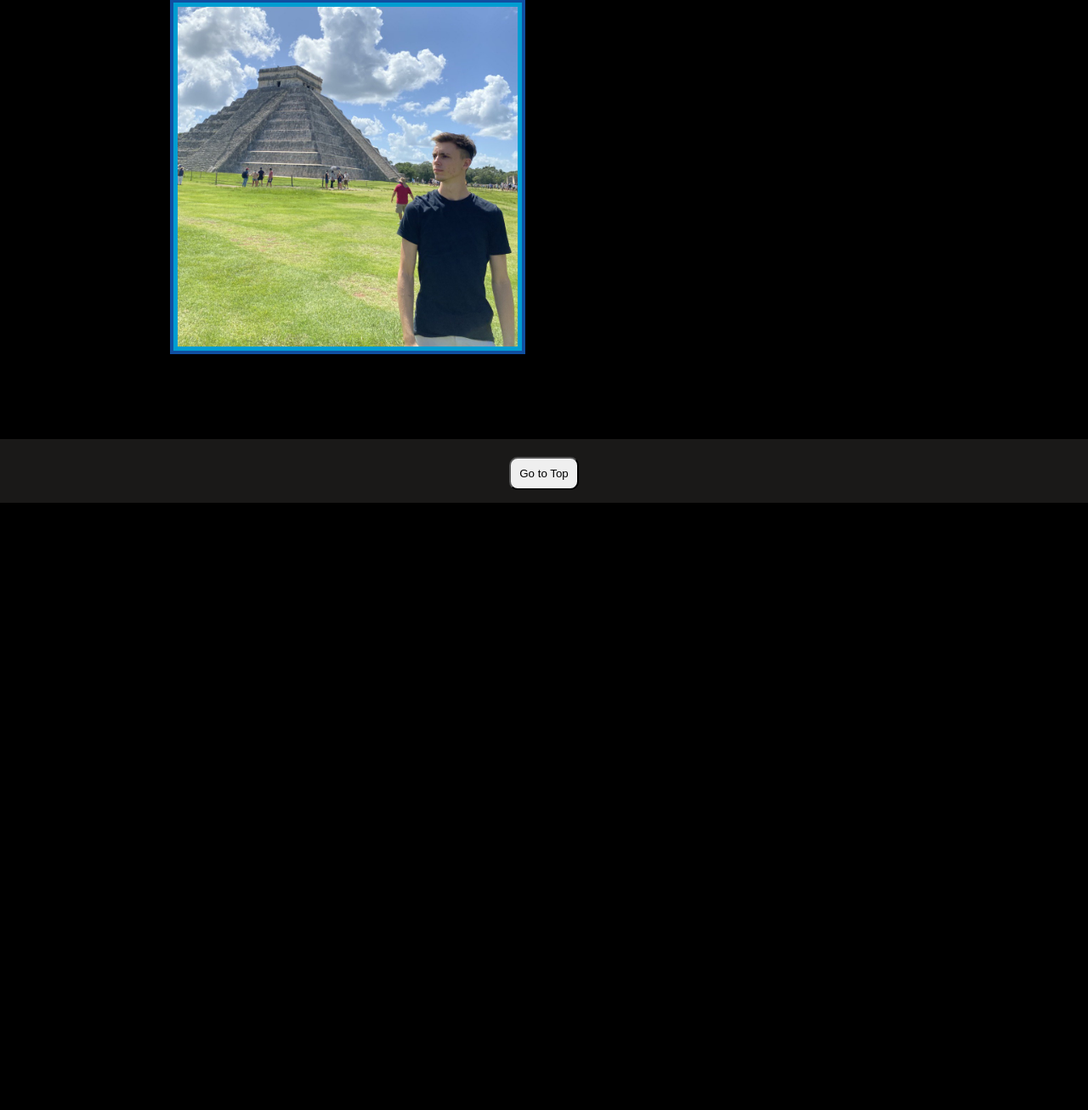
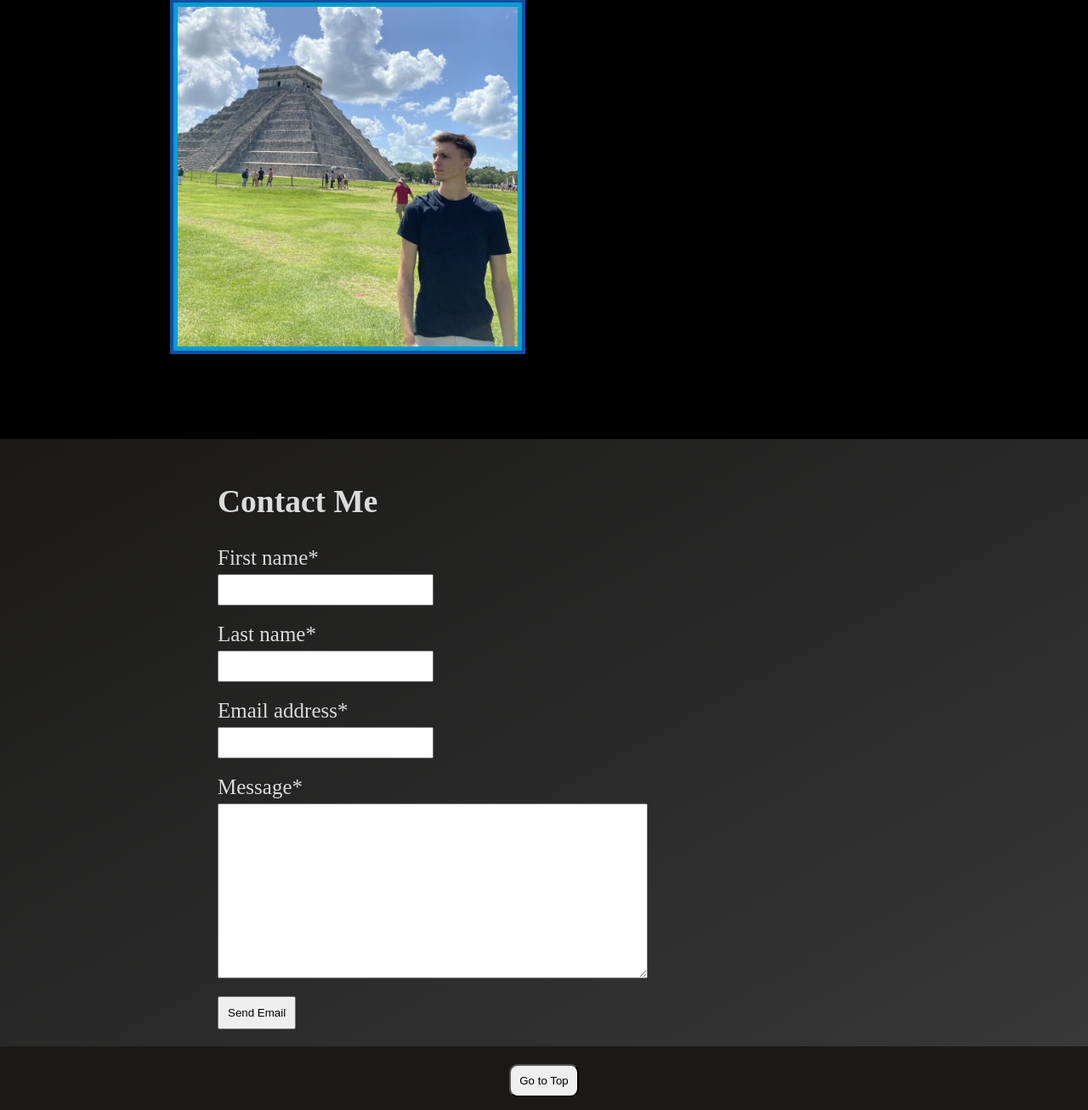
Before and after one commit to JohnFuhrm12/Django-Travel-Blog, a Django app: page /about in a window 1280 px wide. Shown: the part 2012-3319 px from the top of the page at 85% size. Before the commit the page ends 2604 px from the top, so only its background shows below. Run offline with Django 4.2, Linux system fonts and the light colour scheme; some libraries are stand-ins or nearby versions.

Commit message:
Add files via upload

```diff
--- a/blog/templates/about.html
+++ b/blog/templates/about.html
@@ -1,5 +1,6 @@
 <!DOCTYPE html>
 <html lang="en">
+{%load crispy_forms_tags %}
     <head>
         <meta charset="UTF-8">
         <meta name="description" content="This is a travel blog">
@@ -30,6 +31,16 @@
             <p>I'm not Latin myself, I just love traveling the region! After making that first trip I was hooked, I quickly learnt Spanish as I knew my future involved a whole lot of being around Spanish speakers. At 19 years old, I took on a real challenge, a solo trip to Colombia, with no return ticket.</p>
             <img src="../static/pyramidme.jpg" class="about-pic2" alt="Image of Me">
         </div>
+        <div class="contact-me-container">
+            <div class="contact-form">
+                <h2>Contact Me</h2>
+                <form method="post">
+                    {% csrf_token %}
+                    {{ form|crispy }}
+                    <input class="post-comment" type="submit" value="Send Email">
+                </form>
+            </div>
+        </div>
         <div class="nav-bottom">
             <button class="topbutton" data-top-button>Go to Top</button>
         </div>
```
